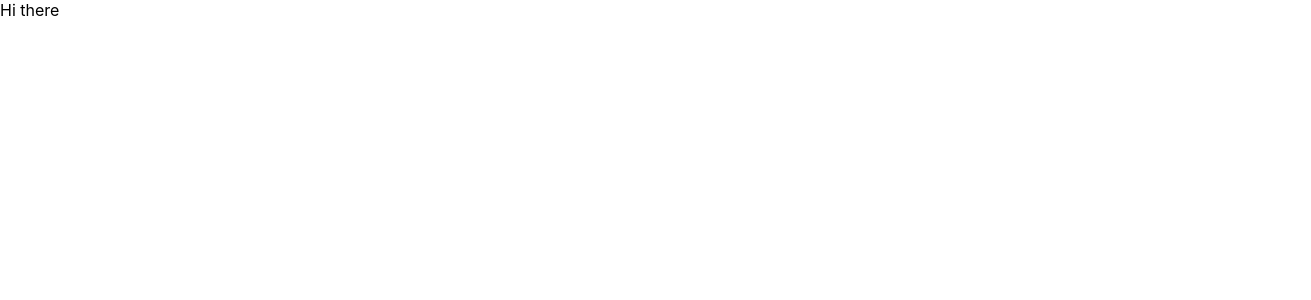
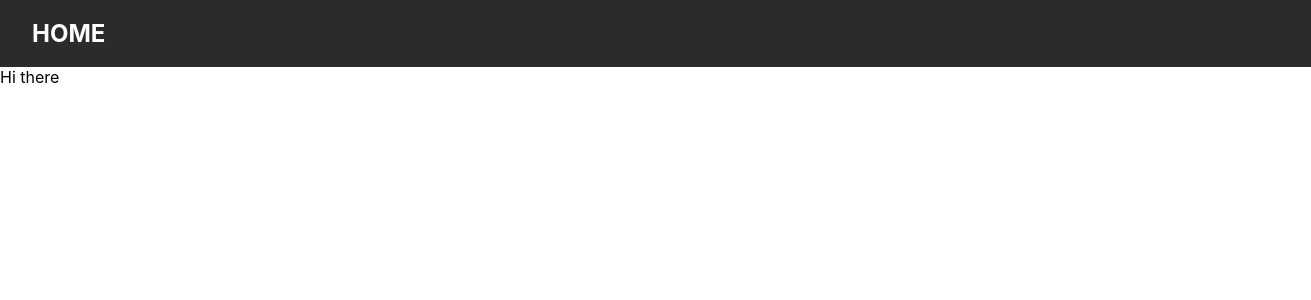
Before and after one commit to Gnorbi951/tidbit_gift, a React (Create React App) app in the folder frontend/: page / in a window 1280 px wide. Shown: the top 300 px of the page, 1311 px wide, since content can reach past the window. Built offline with nearby package versions, Linux system fonts and the light colour scheme.

Commit message:
Add NavBar

```diff
--- a/frontend/src/App.js
+++ b/frontend/src/App.js
@@ -1,9 +1,14 @@
 import React from 'react';
+import { BrowserRouter as Router, Route } from "react-router-dom";
+import NavBar from "./Components/NavBar";
 
 function App() {
   return (
     <div className="App">
-      <div>Hi there</div>
+        <Router>
+            <NavBar />
+            <div>Hi there</div>
+        </Router>
     </div>
   );
 }
--- /dev/null
+++ b/frontend/src/Components/NavBar.js
@@ -0,0 +1,40 @@
+import React from "react";
+import styled from "styled-components";
+import { Link } from "react-router-dom";
+
+
+const NavBar = () => {
+
+    return (
+        <React.Fragment>
+            <NavBarHeader>
+                <MyLink to={"/"}>Home</MyLink>
+            </NavBarHeader>
+        </React.Fragment>
+    );
+};
+
+const NavBarHeader = styled.header`
+  padding: 1rem;
+  background-color: #2b2b2b;
+  display: flex;
+  width: 99.9vw;
+  flex-direction: row;
+  /* justify-content: flex-begin; */
+  margin: 0;
+`;
+const MyLink = styled(Link)`
+  margin: 0.2rem 1rem;
+  color: #ffffff;
+  text-decoration: none;
+  text-transform: uppercase;
+  font-weight: bold;
+  &:hover {
+    transition: 350ms;
+    color: #a9a9a9;
+    text-decoration: none;
+  }
+  font-size: 1.5rem;
+`;
+
+export default NavBar;
```
